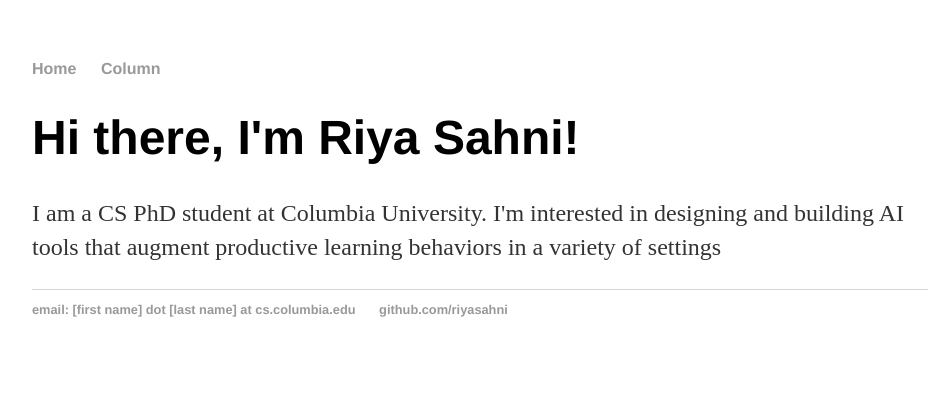
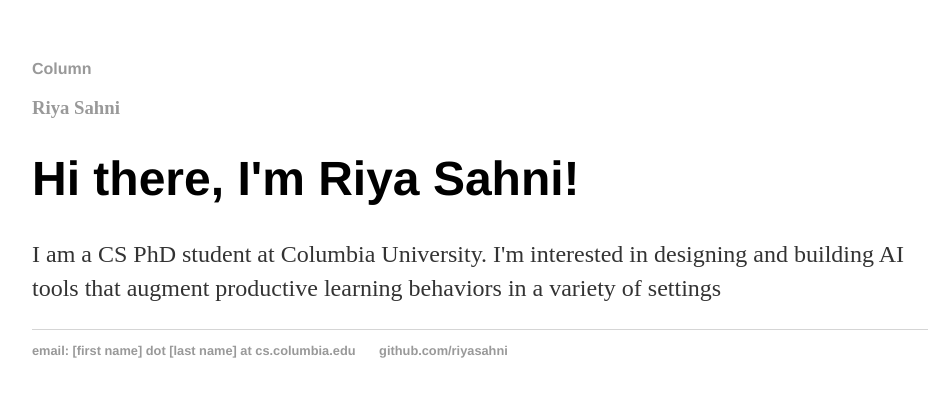
Before and after one commit to riyasahni/riyasahni.github.io, a Jekyll site: the page built from index.html, in a window 1280 px wide. Shown: the top 397 px of the page, without its empty margins (160-1095 px from the left). Built offline with Jekyll 4.4.1, drawn with Linux system fonts in a browser that asks for light colours.

Commit message:
playing around with header

```diff
--- a/_layouts/default.html
+++ b/_layouts/default.html
@@ -8,9 +8,10 @@
 		<body>
 			<nav>
 	    		<ul>
-	        		<li><a href="/">Home</a></li>
+	        		<!-- <li><a href="/">Home</a></li> -->
 	        		<li><a href="/blog">Column</a></li>
 	    		</ul>
+				<h3 class="text-muted"><a href="/">Riya Sahni</a></h3>
 			</nav>
 			<div class="container">
 
```
